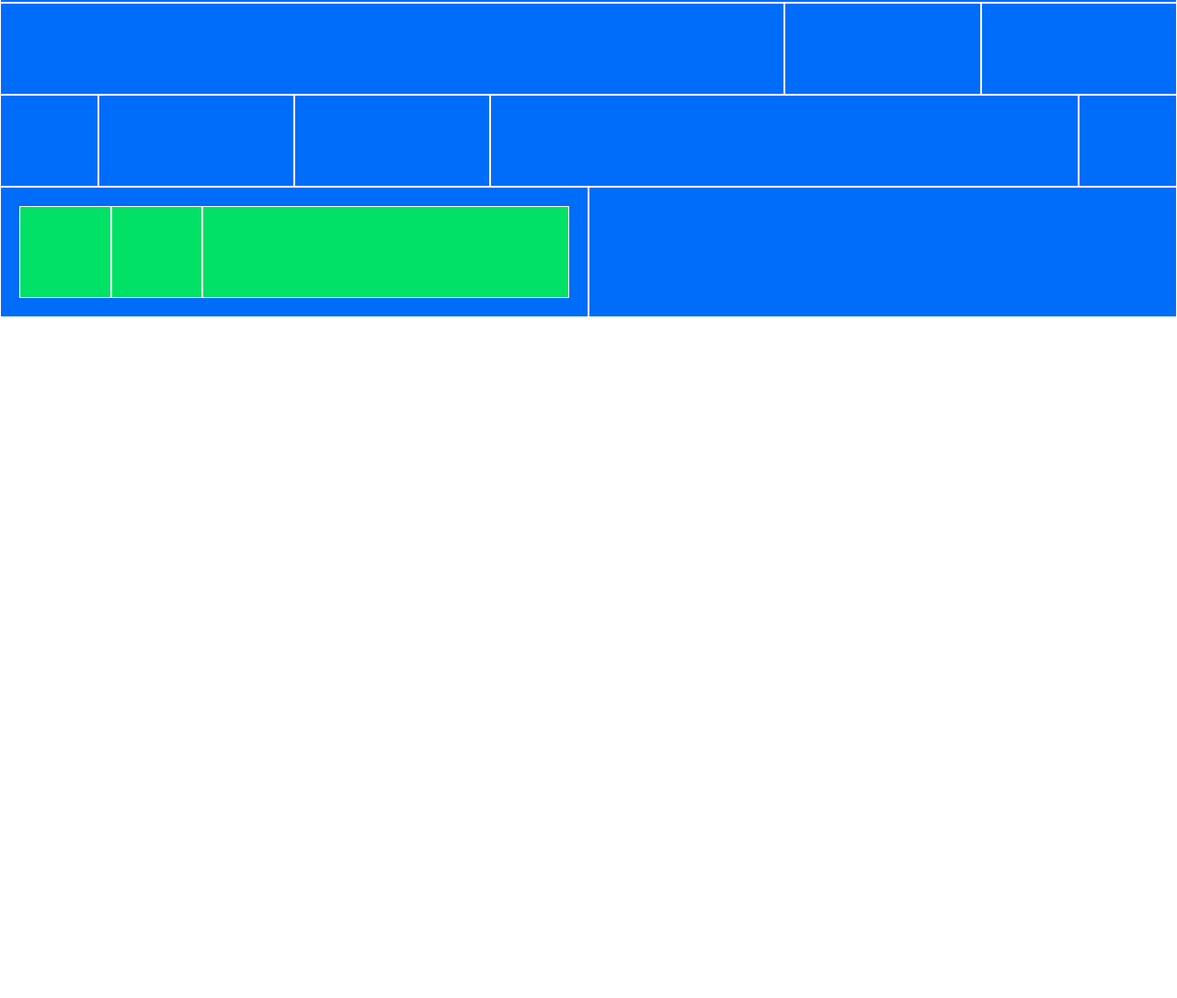
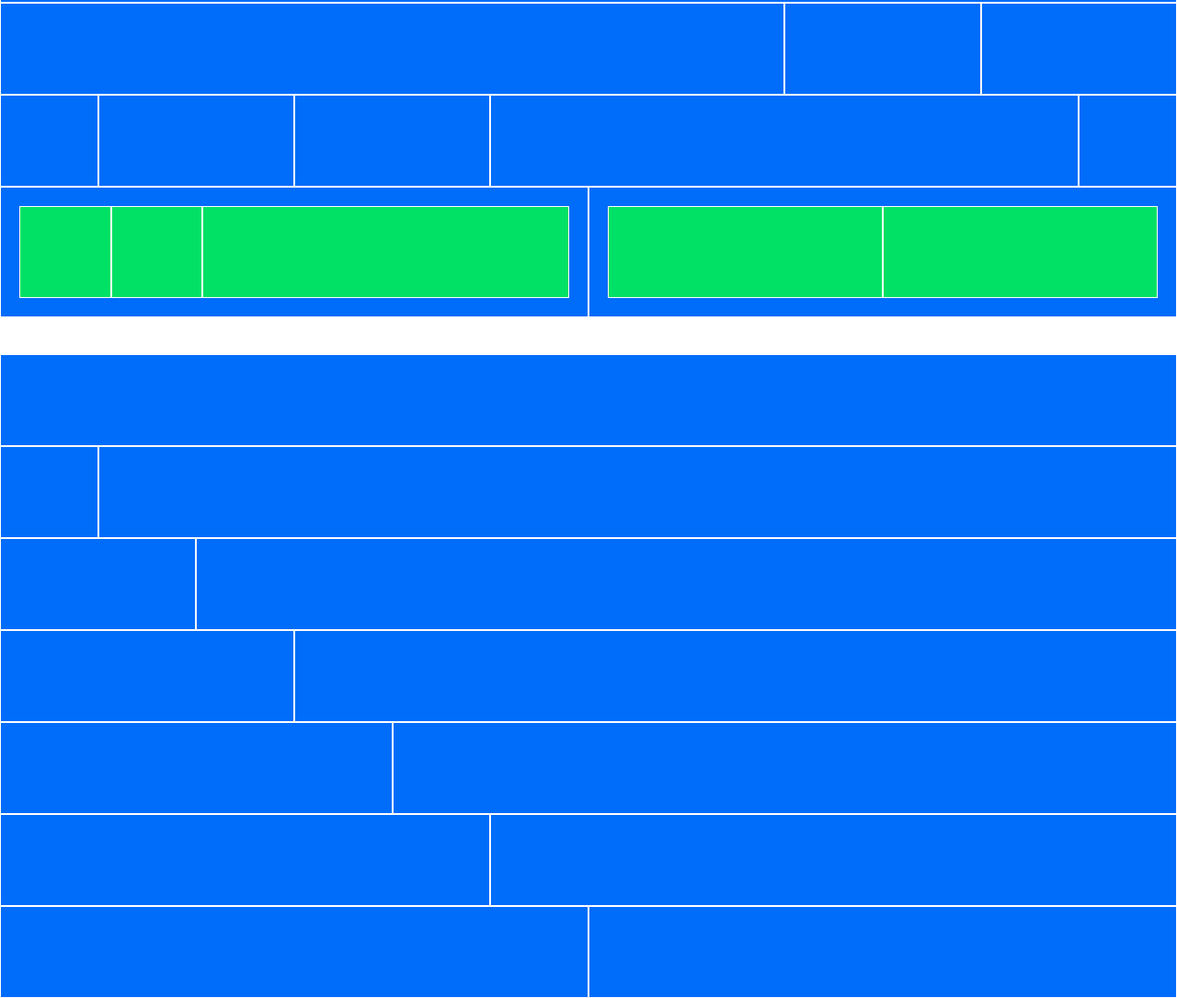
Before and after one commit to Narresx/html-css-12bool, a plain HTML site: page index.html in a window 1280 px wide. Shown: the part 334-1419 px from the top of the page at 92% size. Before the commit the page ends 800 px from the top, so only its background shows below. Drawn offline with Linux system fonts and the light colour scheme.

Commit message:
add rows & col

```diff
--- a/index.html
+++ b/index.html
@@ -55,6 +55,40 @@
                     <div class="col-8 bkg-color-green"></div>
                 </div>
             </div>
+            <div class="col-6">
+                <div class="row padding-20">
+                    <div class="col-6 bkg-color-green"></div>
+                    <div class="col-6 bkg-color-green"></div>
+                </div>
+            </div>
+        </div>
+    </div>
+    <div class="container-fluid margin-top">
+        <div class="row">
+            <div class="col-12"></div>
+        </div>
+        <div class="row">
+            <div class="col-1"></div>
+            <div class="col-11"></div>
+        </div>
+        <div class="row">
+            <div class="col-2"></div>
+            <div class="col-10"></div>
+        </div>
+        <div class="row">
+            <div class="col-3"></div>
+            <div class="col-9"></div>
+        </div>
+        <div class="row">
+            <div class="col-4"></div>
+            <div class="col-8"></div>
+        </div>
+        <div class="row">
+            <div class="col-5"></div>
+            <div class="col-7"></div>
+        </div>
+        <div class="row">
+            <div class="col-6"></div>
             <div class="col-6"></div>
         </div>
     </div>
--- a/style.css
+++ b/style.css
@@ -4,6 +4,10 @@
     min-height: 100px;
     border: 1px solid white;
     background-color: rgb(0,108,250);
+}
+
+.margin-top{
+    margin-top: 40px;
 }
 
 .padding-20{
```
